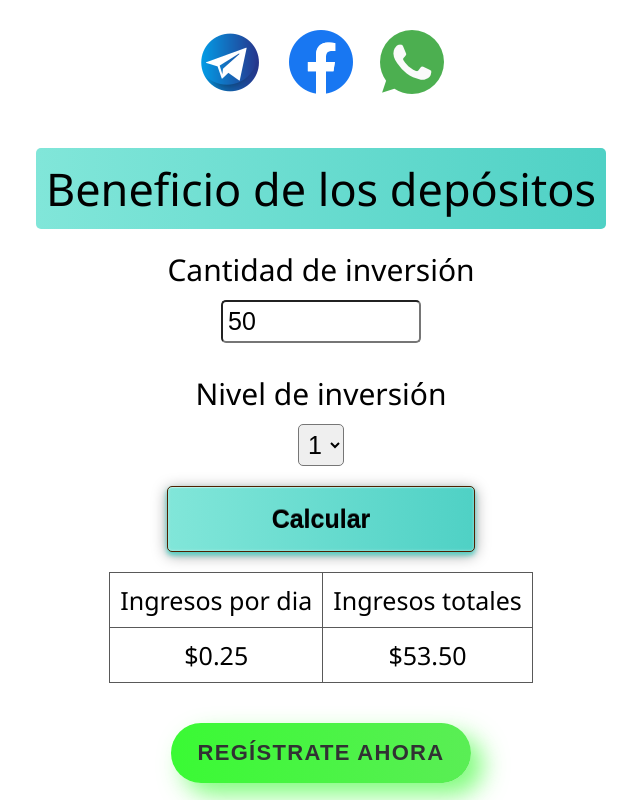
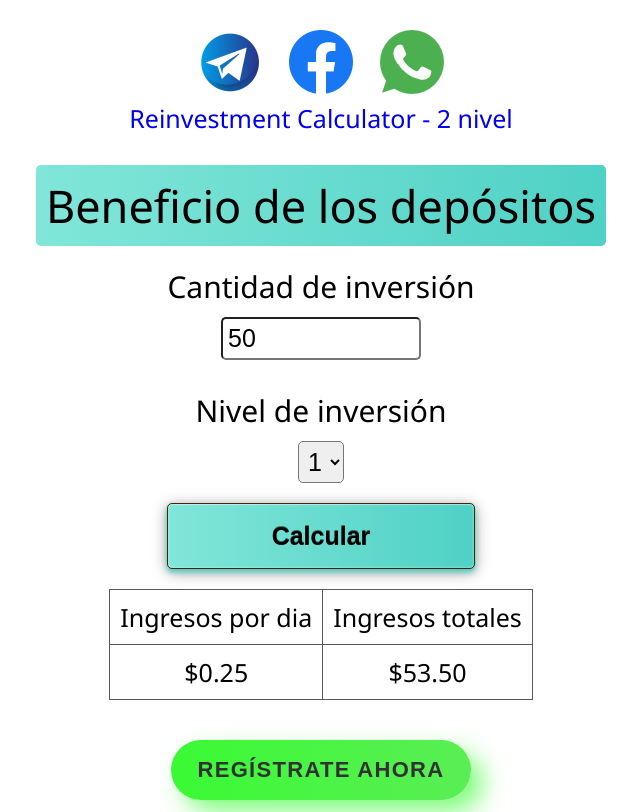
Before and after one commit to topproject2022/noel, a plain HTML site: page index.html in a window 1280 px wide. Shown: the whole page, without its empty margins (319-959 px from the left). Drawn offline with Linux system fonts and the light colour scheme.

Commit message:
Update index.html

```diff
--- a/index.html
+++ b/index.html
@@ -30,7 +30,7 @@
                     <img src="img/whatsapp.png" alt="WhatsApp" class="img">
                 </a>
             </div>
-
+            <a target="blank" href="https://topproject2022.github.io/reinvest-calc/">Reinvestment Calculator - 2 nivel</a>
         </header>
 
         <div class="main-container">
```
